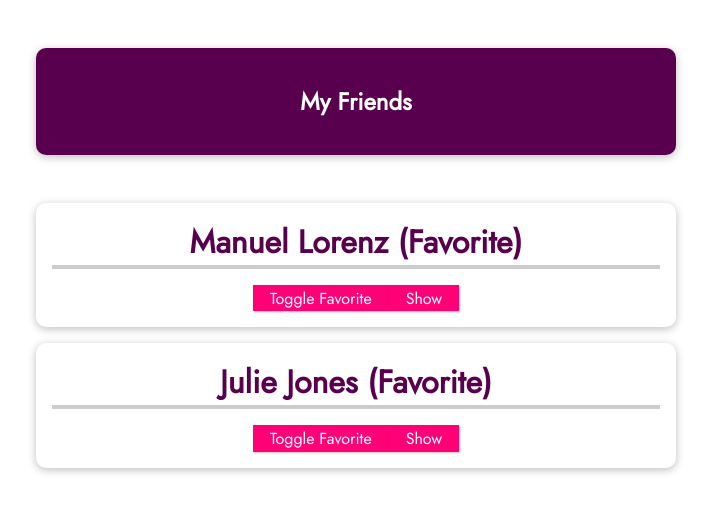
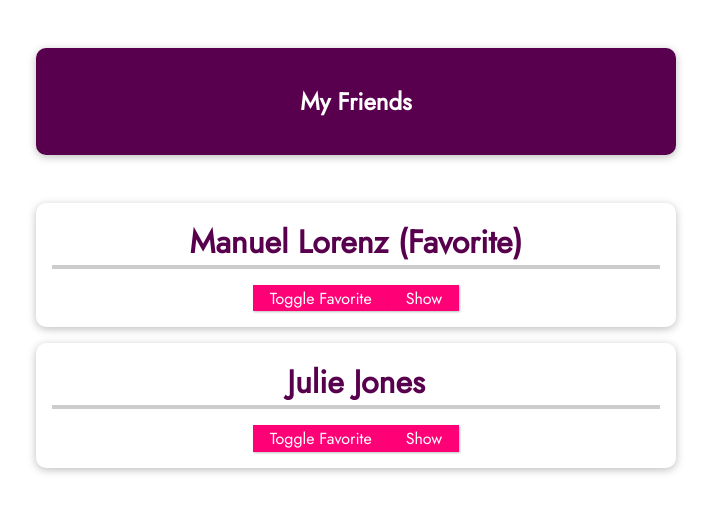
Before and after one commit to VueProjectsSpereira/07new-vue-project, a Vue app: page / in a window 1280 px wide. Shown: the top 512 px of the page, without its empty margins (284-995 px from the left). Built offline with nearby package versions, Linux system fonts and the light colour scheme.

Commit message:
100. Emitting Custom Events (Child => Parent Communication)
100. Emitting Custom Events (Child => Parent Communication)

```diff
--- a/src/App.vue
+++ b/src/App.vue
@@ -5,10 +5,12 @@
       <friend-contact
         v-for="friend in friends"
         :key="friend.id"
+        :id="friend.id"
         :name="friend.name"
         :phone-number="friend.phone"
         :email-address="friend.email"
-        :is-favorite="true"
+        :is-favorite="friend.isFavorite"
+        @toggle-favorite="toggleFavoriteStatus"
       ></friend-contact>
     </ul>
   </section>
@@ -24,15 +26,25 @@
           name: "Manuel Lorenz",
           phone: "0123 45678 90",
           email: "manuel@localhost.com",
+          isFavorite: true,
         },
         {
           id: "julie",
           name: "Julie Jones",
           phone: "0987 654421 21",
           email: "julie@localhost.com",
+          isFavorite: false,
         },
       ],
     };
+  },
+  methods: {
+    toggleFavoriteStatus(friendId) {
+      const identifiedFriend = this.friends.find(
+        (friend) => friend.id === friendId
+      );
+      identifiedFriend.isFavorite = !identifiedFriend.isFavorite;
+    },
   },
 };
 </script>
--- a/src/components/FriendContact.vue
+++ b/src/components/FriendContact.vue
@@ -1,6 +1,6 @@
 <template>
   <li>
-    <h2>{{ name }} {{ friendIsFavorite ? "(Favorite)" : "" }}</h2>
+    <h2>{{ name }} {{ isFavorite ? "(Favorite)" : "" }}</h2>
     <button @click="toggleFavorite">Toggle Favorite</button>
     <button @click="toggleDetails">
       {{ detailsAreVisible ? "Hide" : "Show" }}
@@ -16,6 +16,10 @@
 export default {
   // props: ["name", "phoneNumber", "emailAddress", "isFavorite"],
   props: {
+    id: {
+      type: String,
+      required: true,
+    },
     name: {
       type: String,
       required: true,
@@ -37,7 +41,6 @@
   data() {
     return {
       detailsAreVisible: false,
-      friendIsFavorite: this.isFavorite,
     };
   },
   methods: {
@@ -45,7 +48,7 @@
       this.detailsAreVisible = !this.detailsAreVisible;
     },
     toggleFavorite() {
-      this.friendIsFavorite = !this.friendIsFavorite;
+      this.$emit("toggle-favorite", this.id);
     },
   },
 };
```
